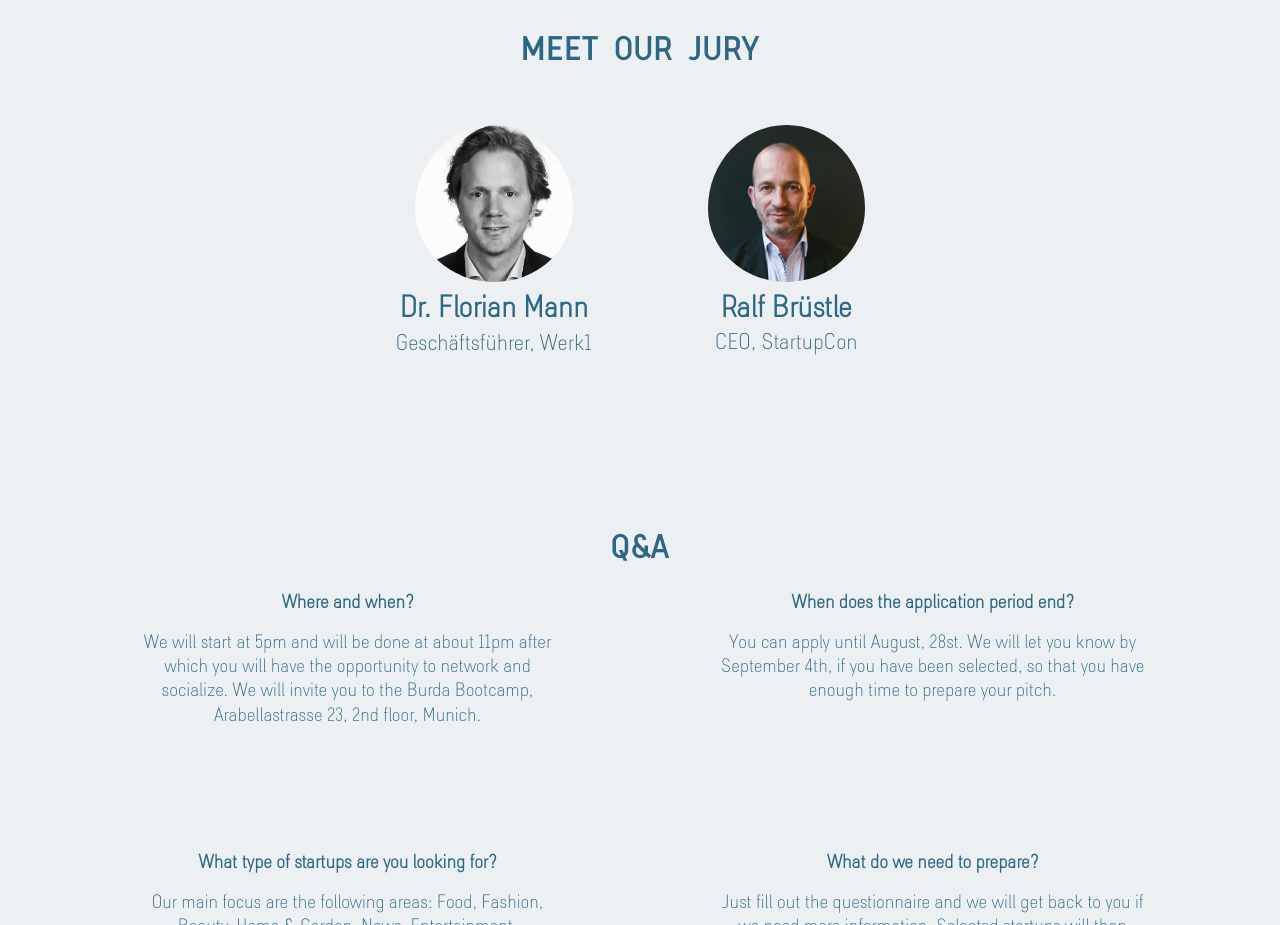
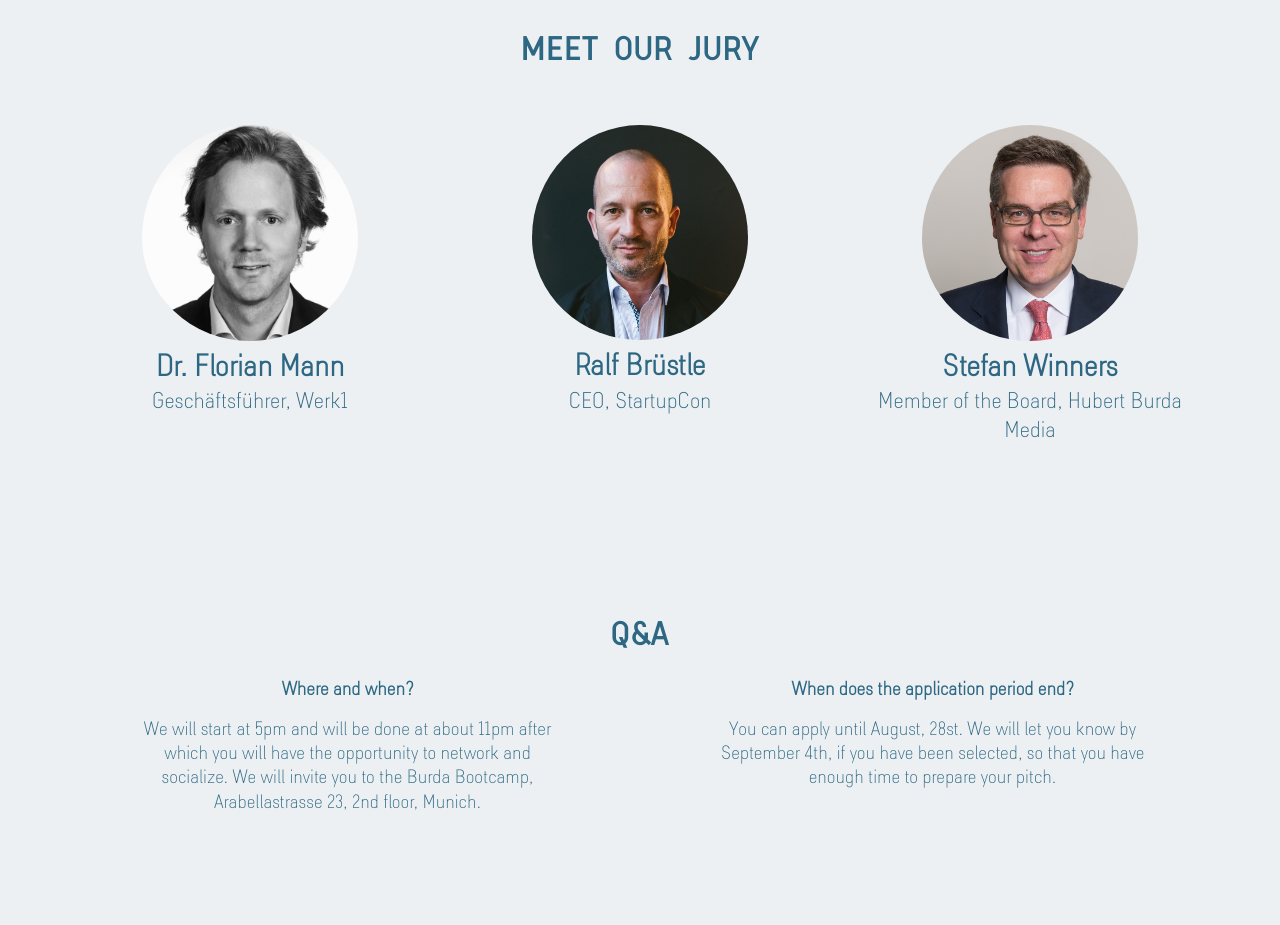
Before and after one commit to BurdaBootcamp/startupdaynnite-new, a website: page app/index.html in a window 1280 px wide. Shown: the part 5340-6265 px from the top of the page. Drawn offline with Linux system fonts and the light colour scheme.

```diff
--- a/app/index.html
+++ b/app/index.html
@@ -299,7 +299,7 @@
         Meet our jury
       </div>
       <div class="row">
-        <div class="col-md-offset-3 col-md-3 jury-box">
+        <div class="col-md-4 jury-box">
           <img class="img-circle" src="images/jury/florianmann.jpg"/>
           <div class="name">
             Dr. Florian Mann
@@ -308,13 +308,22 @@
              Geschäftsführer, Werk1
           </div>
         </div>
-        <div class="col-md-3 jury-box">
+        <div class="col-md-4 jury-box">
           <img class="img-circle" src="images/jury/ralfbruestle.jpg"/>
           <div class="name">
             Ralf Brüstle
           </div>
           <div class="description">
              CEO, StartupCon
+          </div>
+        </div>
+        <div class="col-md-4 jury-box">
+          <img class="img-circle" src="images/jury/stefanwinners.png"/>
+          <div class="name">
+            Stefan Winners
+          </div>
+          <div class="description">
+             Member of the Board, Hubert Burda Media
           </div>
         </div>
       </div>
@@ -471,6 +480,7 @@
         <a target="_blank" href="http://www.startupcon.de/"><img class="col-md-4 col-sm-12 col-xs-12" src="images/partner/startupcon.png" /></a>
         <a target="_blank" href="http://dld-conference.com/"><img class="col-md-4 col-sm-12 col-xs-12" src="images/partner/DLD.png" style="padding: 35px"/></a>
         <a target="_blank" href="https://littlelunch.de/"><img class="col-md-4 col-sm-12 col-xs-12" src="images/partner/littlelunch.png" style="padding-left: 90px; padding-right: 90px"/></a>
+        <a target="_blank" href="http://innospot.de/"><img class="col-md-4 col-sm-12 col-xs-12" src="images/partner/innospot.png" style="padding-top:80px;"/></a>
       </div>
     </div>
   </section>
```
Also changed, not shown: app/images/jury/stefanwinners.png (added), app/images/partner/innospot.png (added).
